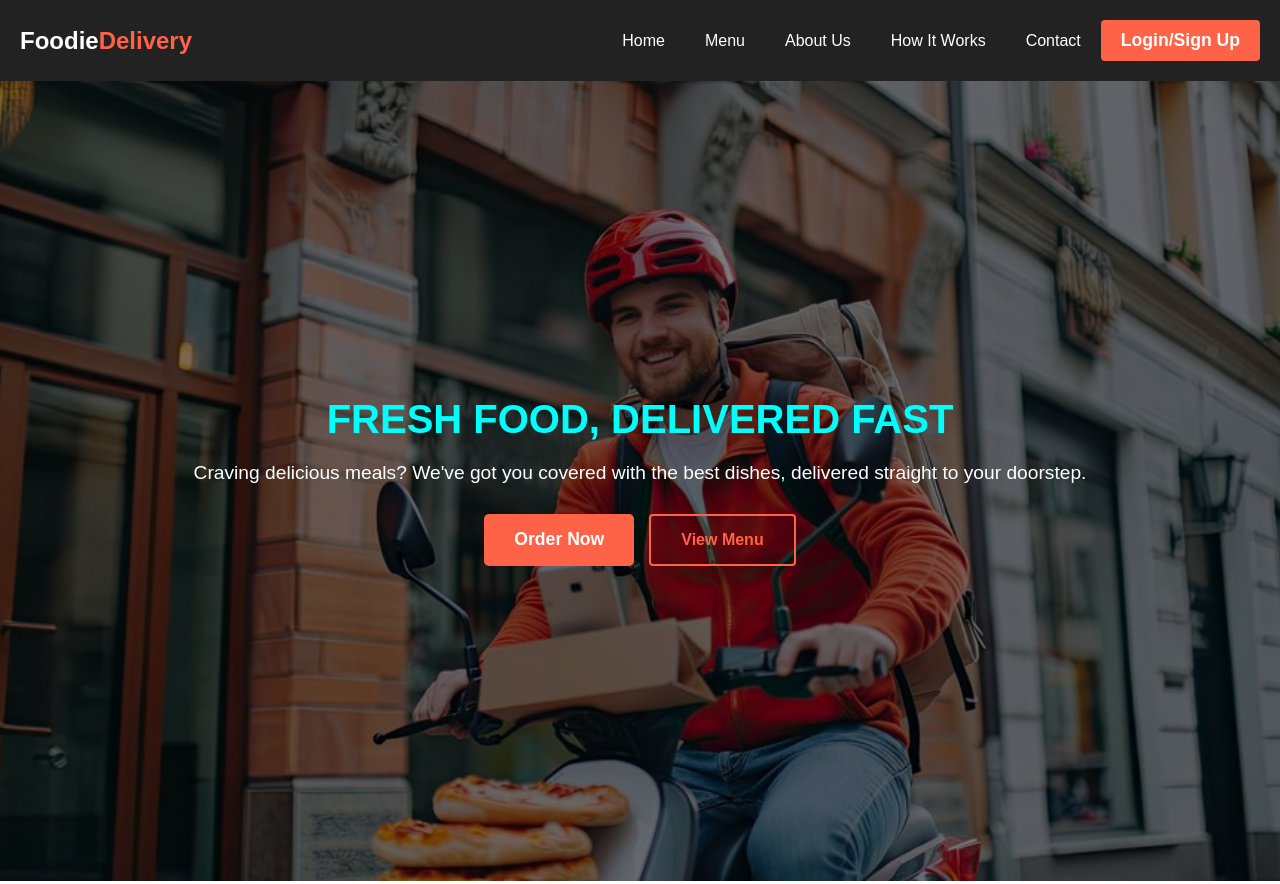
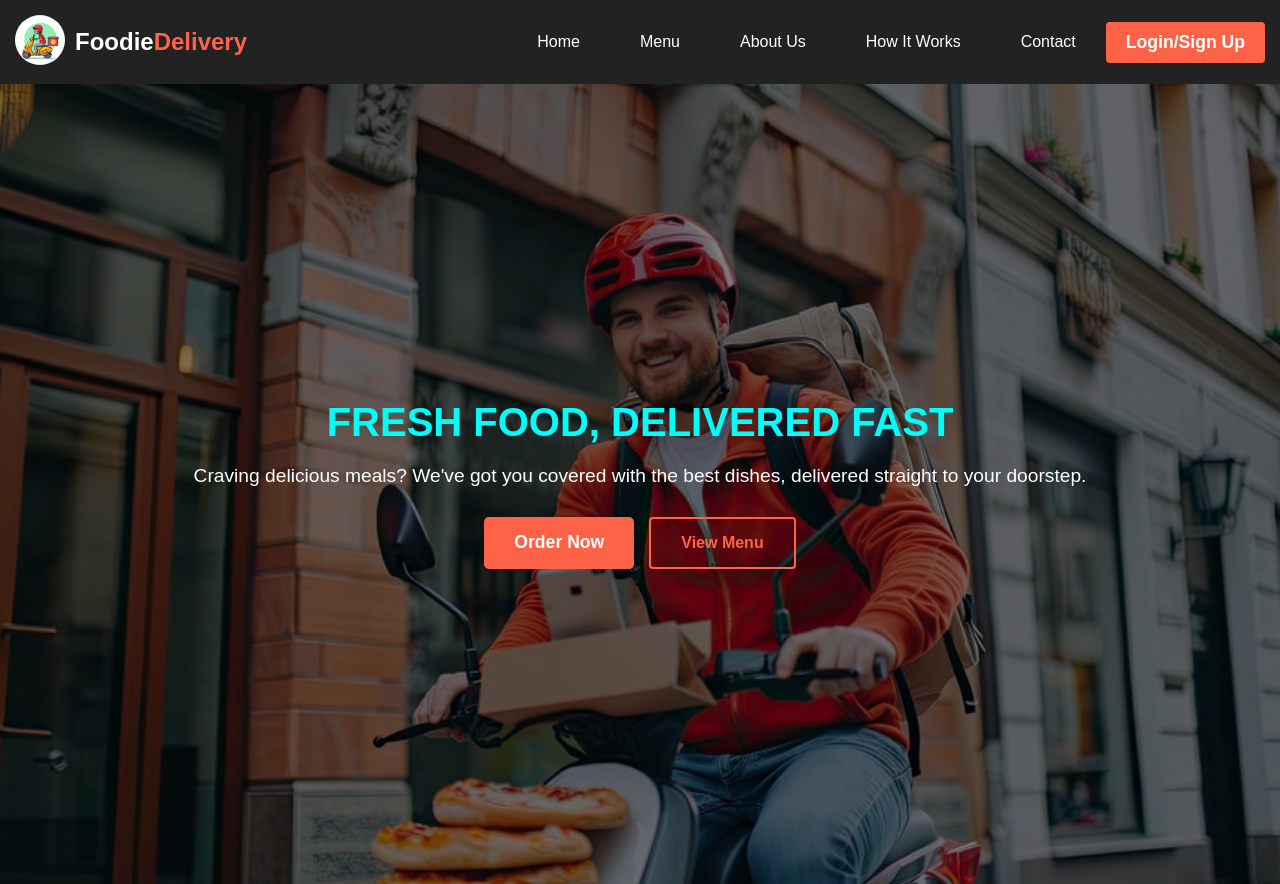
Before and after one commit to KTGamage/Food-Deliery-Website, a plain HTML site: page index.html in a window 1280 px wide. Shown: the top 884 px of the page. Drawn offline with nearby package versions, Linux system fonts and the light colour scheme.

Commit message:
add border for navlinks and logo image

```diff
--- a/index.html
+++ b/index.html
@@ -24,6 +24,11 @@
     <!-- Header Section -->
     <header>
       <div class="logo">
+        <div>
+          <img src="Images/logo.jpg" alt="logo">
+        </div>
+
+
         <a href="#">Foodie<span>Delivery</span></a>
       </div>
       <nav class="nav-links" id="navLinks">
--- a/style.css
+++ b/style.css
@@ -11,10 +11,17 @@ header {
     display: flex;
     justify-content: space-between;
     align-items: center;
-    padding: 20px;
+    padding: 15px;
     background-color: #222;
     color: #fff;
     position: relative;
+}
+
+.logo{
+    align-items: center;
+    justify-content: center;
+    display: flex;
+    gap: 10px;
 }
 
 .logo a {
@@ -22,6 +29,13 @@ header {
     color: #fff;
     font-size: 1.5em;
     font-weight: bold;
+}
+
+.logo img{
+    width: 100%;
+    max-width: 50px;
+    height: auto;
+    border-radius: 50%;
 }
 
 .logo span {
@@ -45,15 +59,31 @@ header {
     margin: 0 20px;
 }
 
+
 .nav-links ul li a {
     text-decoration: none;
     color: #fff;
     font-size: 1em;
-    transition: color 0.3s;
+    position: relative;
+    padding: 10px;
+    transition: color 0.3s, border 0.3s;
+}
+
+.nav-links ul li a::before {
+    content: '';
+    position: absolute;
+    inset: 0;
+    border: 2px solid transparent;
+    transition: all 0.3s ease;
 }
 
 .nav-links ul li a:hover {
-    color: #ff6347;
+    color: #ff6347; /* Change the text color on hover */
+}
+
+.nav-links ul li a:hover::before {
+    border-color: #ff6347;
+    border-radius: 5px;
 }
 
 .nav-links .cta-button {
```
Also changed, not shown: Images/logo.jpg (added).
